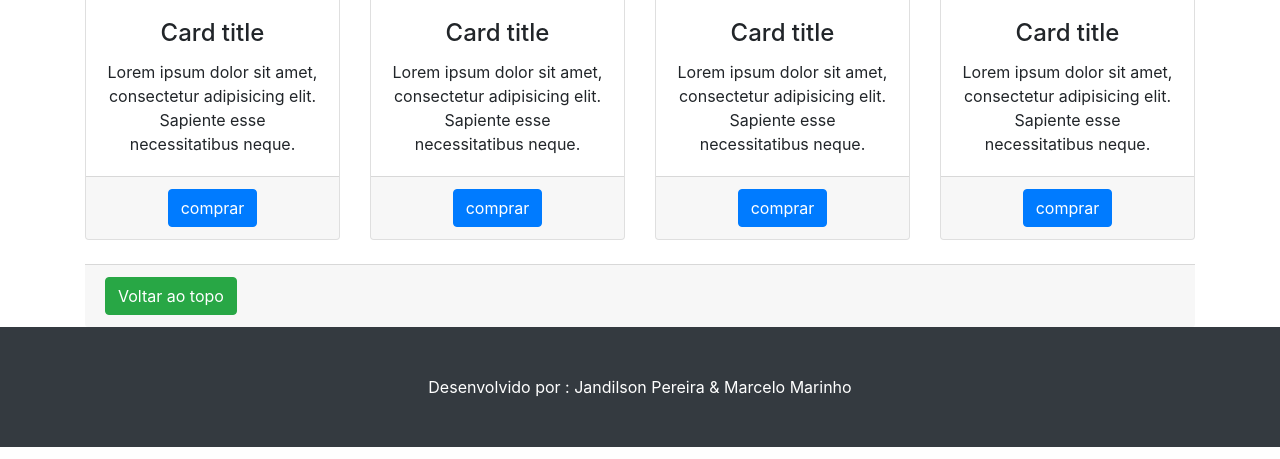
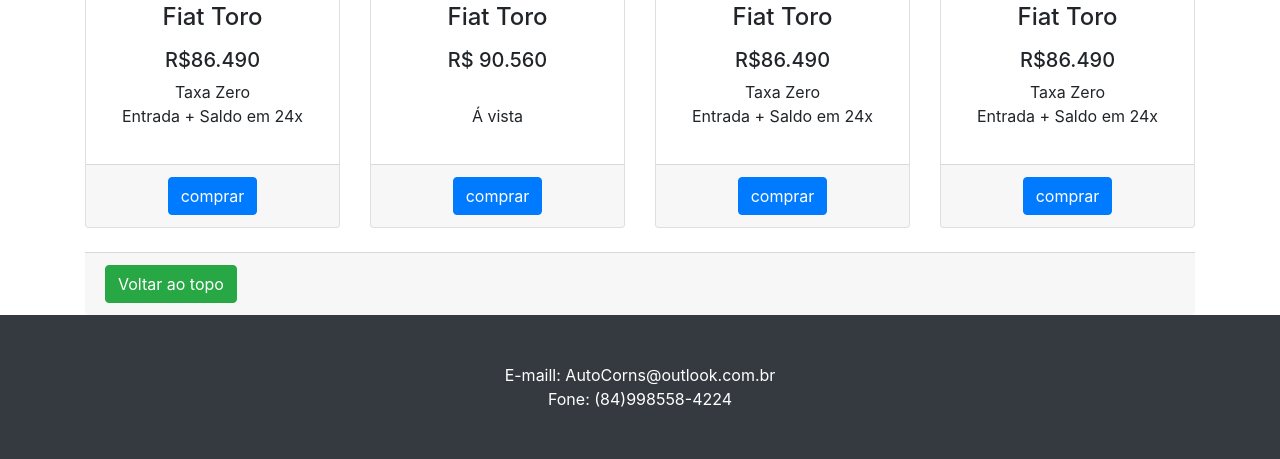
Before and after one commit to brunogomesifrn/pi19carros, a Django app: page / in a window 1280 px wide. Shown: the part 1499-1958 px from the top of the page. Run offline with Django 3.2, Linux system fonts and the light colour scheme; some libraries are stand-ins or nearby versions.

Commit message:
alterando rodapé e textos

```diff
--- a/core/templates/Login_Cadastro.html
+++ b/core/templates/Login_Cadastro.html
@@ -150,8 +150,8 @@
 
                 <div class="col-sm-8 col-sm-offset-2">
                   <div class="footer-border"></div>
-                  <p>Made by Anli Zaimi at <a href="http://azmind.com" target="_blank"><strong>AZMIND</strong></a>
-                    having a lot of fun. <i class="fa fa-smile-o"></i></p>
+
+
                   </div>
 
                 </div>
--- a/core/templates/index.html
+++ b/core/templates/index.html
@@ -22,9 +22,9 @@
 <body>
 
   <!-- Navigation -->
-  <nav class="navbar navbar-expand-lg navbar-dark bg-dark fixed-top porra">
+  <nav class="navbar navbar-expand-lg navbar-dark bg-dark fixed-top">
     <div class="container">
-      <a class="navbar-brand porra1" href="#">AutoCorns</a>
+      <a class="navbar-brand" href="#">AutoCorns</a>
       <button class="navbar-toggler" type="button" data-toggle="collapse" data-target="#navbarResponsive" aria-controls="navbarResponsive" aria-expanded="false" aria-label="Toggle navigation">
         <span class="navbar-toggler-icon"></span>
       </button>
@@ -37,13 +37,13 @@
             </a>
           </li>
           <li class="nav-item">
-            <a class="nav-link" href="{% url 'login_cadastro' %}">Login/Cadastro</a>
+            <a class="nav-link" href="/login_cadastro">Login/Cadastro</a>
           </li>
           <li class="nav-item">
-            <a class="nav-link" href="{% url 'perfil' %}">perfil</a>
+            <a class="nav-link" href="#">perfil</a>
           </li>
           <li class="nav-item">
-            <a class="nav-link" href="{% url 'categoria' %}">Categorias</a>
+            <a class="nav-link" href="#">Categorias</a>
           </li>
         </ul>
       </div>
@@ -57,7 +57,6 @@
     <header class="jumbotron my-4">
       <h1 class="display-3">AutoCorns</h1>
       <p class="lead">Venda e Aluguel de Carros </p>
-
     </header>
 
     <!-- Page Features -->
@@ -67,8 +66,8 @@
         <div class="card h-100">
           <img class="card-img-top" src="https://imguol.com/c/carros/blogs/32/2018/08/31/citroen-c4-cactus-para-pcd-ja-pode-ser-encomendado-por-r-69990-1535734358325_v2_900x506.jpg" alt="">
           <div class="card-body">
-            <h4 class="card-title">Card title</h4>
-            <p class="card-text">Lorem ipsum dolor sit amet, consectetur adipisicing elit. Sapiente esse necessitatibus neque.</p>
+            <h4 class="card-title">Fiat Toro</h4>
+            <p class="card-text"><h5>R$86.490 </h5> Taxa Zero</br> Entrada + Saldo em 24x</p>
           </div>
           <div class="card-footer">
             <a href="#" class="btn btn-primary">comprar</a>
@@ -80,8 +79,8 @@
         <div class="card h-100">
           <img class="card-img-top" src="https://fotos.jornaldocarro.estadao.com.br/uploads/2018/12/03151834/37620922-1160x773.jpg" alt="">
           <div class="card-body">
-            <h4 class="card-title">Card title</h4>
-            <p class="card-text">Lorem ipsum dolor sit amet, consectetur adipisicing elit. Sapiente esse necessitatibus neque.</p>
+            <h4 class="card-title">Fiat Toro</h4>
+            <p class="card-text"><h5>R$86.490 </h5> Taxa Zero</br> Entrada + Saldo em 24x</p>
           </div>
           <div class="card-footer">
             <a href="#" class="btn btn-primary">comprar</a>
@@ -93,8 +92,8 @@
         <div class="card h-100">
           <img class="card-img-top" src="https://production.autoforce.com/uploads/picture/image/26290531/used_model_comprar-compass-2-0-16v-limited-2019-347_ab5b276c20.jpg" alt="">
           <div class="card-body">
-            <h4 class="card-title">Card title</h4>
-            <p class="card-text">Lorem ipsum dolor sit amet, consectetur adipisicing elit. Sapiente esse necessitatibus neque.</p>
+            <h4 class="card-title">Fiat Toro</h4>
+            <p class="card-text"><h5>R$ 69.568</h5> </br>Á vista</p>
           </div>
           <div class="card-footer">
             <a href="#" class="btn btn-primary">comprar</a>
@@ -106,8 +105,8 @@
         <div class="card h-100">
           <img class="card-img-top" src="https://img2.icarros.com/dbimg/imgadicionalnoticia/4/103482_1" alt="">
           <div class="card-body">
-            <h4 class="card-title">Card title</h4>
-            <p class="card-text">Lorem ipsum dolor sit amet, consectetur adipisicing elit. Explicabo magni sapiente, tempore debitis beatae culpa natus architecto.</p>
+            <h4 class="card-title">Fiat Toro</h4>
+            <p class="card-text"><h5>R$86.490 </h5> Taxa Zero</br> Entrada + Saldo em 24x</p>
           </div>
           <div class="card-footer">
             <a href="#" class="btn btn-primary">comprar</a>
@@ -119,8 +118,8 @@
         <div class="card h-100">
           <img class="card-img-top" src="https://www.vw.com.br/content/dam/vw-ngw/vw_pkw/importers/br/models/my20/jetta/stage/Volkswagen_Jetta_GLI_Stage_01_2560x1440px.jpg/_jcr_content/renditions/original.transform/max/img.jpg" alt="">
           <div class="card-body">
-            <h4 class="card-title">Card title</h4>
-            <p class="card-text">Lorem ipsum dolor sit amet, consectetur adipisicing elit. Sapiente esse necessitatibus neque.</p>
+            <h4 class="card-title">Fiat Toro</h4>
+            <p class="card-text"><h5>R$86.490 </h5> Taxa Zero</br> Entrada + Saldo em 24x</p>
           </div>
           <div class="card-footer">
             <a href="#" class="btn btn-primary">comprar</a>
@@ -132,8 +131,8 @@
         <div class="card h-100">
           <img class="card-img-top" src="https://http2.mlstatic.com/D_NQ_NP_748494-MLB30105882905_042019-W.jpg" alt="">
           <div class="card-body">
-            <h4 class="card-title">Card title</h4>
-            <p class="card-text">Lorem ipsum dolor sit amet, consectetur adipisicing elit. Sapiente esse necessitatibus neque.</p>
+            <h4 class="card-title">Fiat Toro</h4>
+            <p class="card-text"><h5>R$ 78.890</h5> </br>Á vista</p>
           </div>
           <div class="card-footer">
             <a href="#" class="btn btn-primary">comprar</a>
@@ -145,8 +144,8 @@
         <div class="card h-100">
           <img class="card-img-top" src="https://www.chevrolet.com.br/content/dam/chevrolet/mercosur/brazil/portuguese/index/cars/2018-cruze/colorizer/01-images/novo-cruze-2018-vermelho-edible-summit-mov-intro-01.png?imwidth=1200" alt="">
           <div class="card-body">
-            <h4 class="card-title">Card title</h4>
-            <p class="card-text">Lorem ipsum dolor sit amet, consectetur adipisicing elit. Sapiente esse necessitatibus neque.</p>
+            <h4 class="card-title">Fiat Toro</h4>
+            <p class="card-text"><h5>R$86.490 </h5> Taxa Zero</br> Entrada + Saldo em 24x</p>
           </div>
           <div class="card-footer">
             <a href="#" class="btn btn-primary">comprar</a>
@@ -158,8 +157,8 @@
         <div class="card h-100">
           <img class="card-img-top" src="https://img1.icarros.com/dbimg/galeriaimgmodelo/2/126550_1" alt="">
           <div class="card-body">
-            <h4 class="card-title">Card title</h4>
-            <p class="card-text">Lorem ipsum dolor sit amet, consectetur adipisicing elit. Sapiente esse necessitatibus neque.</p>
+            <h4 class="card-title">Fiat Toro</h4>
+            <p class="card-text"><h5>R$86.490 </h5> Taxa Zero</br> Entrada + Saldo em 24x</p>
           </div>
           <div class="card-footer">
             <a href="#" class="btn btn-primary">comprar</a>
@@ -171,8 +170,8 @@
         <div class="card h-100">
           <img class="card-img-top" src="https://production.autoforce.com/uploads/picture/image/26290531/used_model_comprar-compass-2-0-16v-limited-2019-347_ab5b276c20.jpg" alt="">
           <div class="card-body">
-            <h4 class="card-title">Card title</h4>
-            <p class="card-text">Lorem ipsum dolor sit amet, consectetur adipisicing elit. Sapiente esse necessitatibus neque.</p>
+            <h4 class="card-title">Fiat Toro</h4>
+            <p class="card-text"><h5>R$86.490 </h5> Taxa Zero</br> Entrada + Saldo em 24x</p>
           </div>
           <div class="card-footer">
             <a href="#" class="btn btn-primary">comprar</a>
@@ -184,8 +183,8 @@
         <div class="card h-100">
           <img class="card-img-top" src="https://production.autoforce.com/uploads/picture/image/26290531/used_model_comprar-compass-2-0-16v-limited-2019-347_ab5b276c20.jpg" alt="">
           <div class="card-body">
-            <h4 class="card-title">Card title</h4>
-            <p class="card-text">Lorem ipsum dolor sit amet, consectetur adipisicing elit. Sapiente esse necessitatibus neque.</p>
+            <h4 class="card-title">Fiat Toro</h4>
+            <p class="card-text"><h5>R$ 90.560</h5> </br>Á vista</p>
           </div>
           <div class="card-footer">
             <a href="#" class="btn btn-primary">comprar</a>
@@ -197,8 +196,8 @@
         <div class="card h-100">
           <img class="card-img-top" src="https://production.autoforce.com/uploads/picture/image/26290531/used_model_comprar-compass-2-0-16v-limited-2019-347_ab5b276c20.jpg" alt="">
           <div class="card-body">
-            <h4 class="card-title">Card title</h4>
-            <p class="card-text">Lorem ipsum dolor sit amet, consectetur adipisicing elit. Sapiente esse necessitatibus neque.</p>
+            <h4 class="card-title">Fiat Toro</h4>
+            <p class="card-text"><h5>R$86.490 </h5> Taxa Zero</br> Entrada + Saldo em 24x</p>
           </div>
           <div class="card-footer">
             <a href="#" class="btn btn-primary">comprar</a>
@@ -210,8 +209,8 @@
         <div class="card h-100">
           <img class="card-img-top" src=https://abrilquatrorodas.files.wordpress.com/2019/06/kia-seltos-2020-1600-01-e1561122591812.jpg?quality=70&strip=info&w=1024" alt="">
           <div class="card-body">
-            <h4 class="card-title">Card title</h4>
-            <p class="card-text">Lorem ipsum dolor sit amet, consectetur adipisicing elit. Sapiente esse necessitatibus neque.</p>
+            <h4 class="card-title">Fiat Toro</h4>
+            <p class="card-text"><h5>R$86.490 </h5> Taxa Zero</br> Entrada + Saldo em 24x</p>
           </div>
           <div class="card-footer">
             <a href="#" class="btn btn-primary">comprar</a>
@@ -232,7 +231,7 @@
   <!-- Footer -->
   <footer class="py-5 bg-dark">
     <div class="container">
-      <p class="m-0 text-center text-white">Desenvolvido por : Jandilson Pereira & Marcelo Marinho</p>
+      <p class="m-0 text-center text-white">E-maill: AutoCorns@outlook.com.br</br> Fone: (84)998558-4224</p>
     </div>
     <!-- /.container -->
   </footer>
```
Also changed, not shown: core/templates/categorias.html (+27 -31 lines), core/templates/perfil.html (+27 -31 lines).
